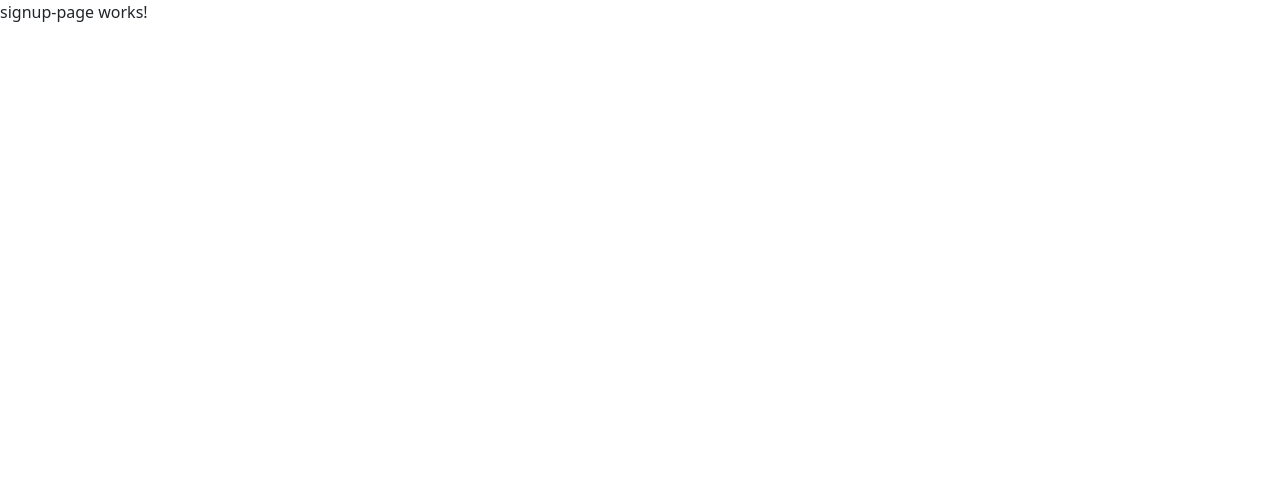
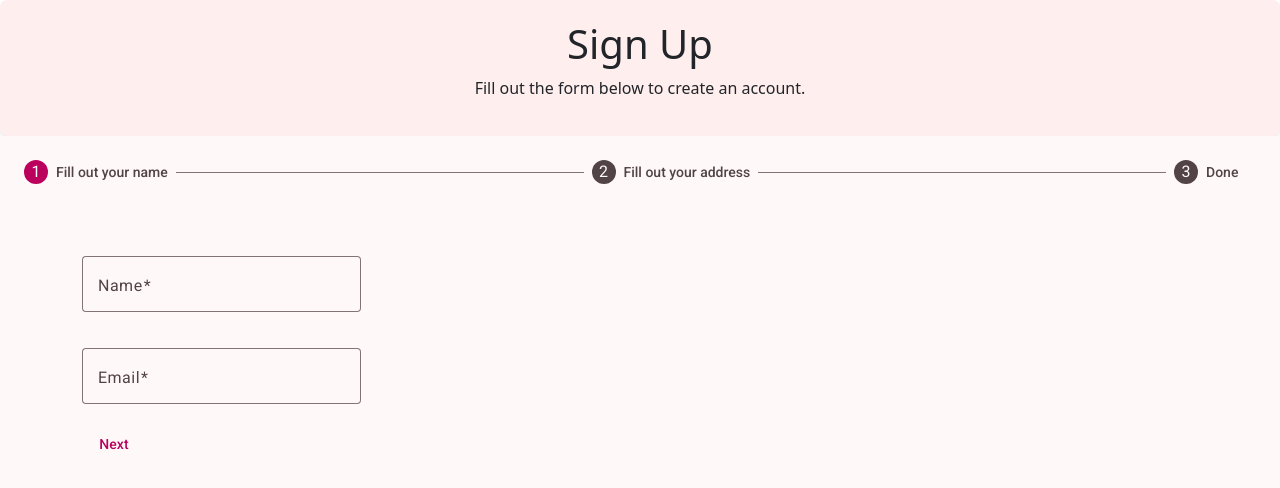
Before and after one commit to KushanRandeepa/Student-Management-System, an Angular app in the folder SMS-Frontend/: page /signup in a window 1280 px wide. Shown: the top 488 px of the page. Built offline with nearby package versions, Linux system fonts and the light colour scheme.

Commit message:
login /signup v1

```diff
--- a/SMS-Frontend/src/app/pages/landing-page/landing-page.component.html
+++ b/SMS-Frontend/src/app/pages/landing-page/landing-page.component.html
@@ -2,6 +2,9 @@
   <ul class="nav justify-content-center">
     <li class="nav-item">
       <a class="nav-link active" aria-current="page" href="#">Home</a>
+    </li>
+    <li class="nav-item">
+      <a class="nav-link" href="#">Services</a>
     </li>
     <li class="nav-item">
       <a class="nav-link" href="#">About Us</a>
--- a/SMS-Frontend/src/app/pages/login-page/login-page.component.css
+++ b/SMS-Frontend/src/app/pages/login-page/login-page.component.css
@@ -0,0 +1,7 @@
+#login-form {
+    margin-top: 2rem;
+    margin-bottom: 1rem;
+    font-family: 'Gill Sans', 'Gill Sans MT', Calibri, 'Trebuchet MS', sans-serif;
+    font-weight: bold;
+    color: rgb(71, 6, 49);
+}
--- a/SMS-Frontend/src/app/pages/login-page/login-page.component.html
+++ b/SMS-Frontend/src/app/pages/login-page/login-page.component.html
@@ -1 +1,31 @@
-<p>login-page works!</p>
+<div class="container mt-5 ">
+    <div class="row">
+        <div class="col-md-12 text-center mt -5">
+            <h2 class="mt-5 mb-3 " id="login-form">Login</h2>
+            <div class="">
+                <mat-form-field appearance="outline" class="w-25">
+                    <mat-label>Outline form field</mat-label>
+                    <input matInput placeholder="Placeholder">
+                </mat-form-field>
+            </div>
+
+            <div class="">
+                <mat-form-field appearance="outline" class="w-25">
+                    <mat-label>Enter your password</mat-label>
+                    <input matInput [type]="hide() ? 'password' : 'text'" />
+                    <button mat-icon-button matSuffix (click)="clickEvent($event)" [attr.aria-label]="'Hide password'"
+                        [attr.aria-pressed]="hide()">
+                        <mat-icon>{{hide() ? 'visibility_off' : 'visibility'}}</mat-icon>
+                    </button>
+                </mat-form-field>
+            </div>
+            <button mat-flat-button color="primary" routerLink="" class="w-25 mt-2">Login</button>
+        </div>
+        <div class="col-md-12 text-center mt-5">
+            <p class="mt-3 text-center">Don't have an account?  </p>
+            <button mat-raised-button color="primary" routerLink="/register" class=" mt-2">Register</button>
+        </div>
+
+
+    </div>
+</div>
--- a/SMS-Frontend/src/app/pages/login-page/login-page.component.ts
+++ b/SMS-Frontend/src/app/pages/login-page/login-page.component.ts
@@ -1,11 +1,18 @@
-import { Component } from '@angular/core';
-
+import { Component, signal } from '@angular/core';
+import {MatFormFieldModule} from '@angular/material/form-field';
+import {MatIconModule} from '@angular/material/icon';
+import {MatInputModule} from '@angular/material/input';
+import {MatButtonModule} from '@angular/material/button';
 @Component({
   selector: 'app-login-page',
-  imports: [],
+  imports: [MatFormFieldModule, MatIconModule, MatInputModule , MatButtonModule],
   templateUrl: './login-page.component.html',
   styleUrl: './login-page.component.css'
 })
 export class LoginPageComponent {
-
+ hide = signal(true);
+  clickEvent(event: MouseEvent) {
+    this.hide.set(!this.hide());
+    event.stopPropagation();
+  }
 }
--- a/SMS-Frontend/src/app/pages/signup-page/signup-page.component.css
+++ b/SMS-Frontend/src/app/pages/signup-page/signup-page.component.css
@@ -0,0 +1,13 @@
+#signup-header {
+  background-color:rgb(255, 238, 238);
+  padding: 20px;
+  border-radius: 8px;
+    text-align: center;
+    box-shadow: 0 2px 4px rgba(0, 0, 0, 0.1);
+
+}
+.input-label {
+    text-align: center;
+  font-weight: bold;
+  margin-bottom: 5px;
+}
--- a/SMS-Frontend/src/app/pages/signup-page/signup-page.component.html
+++ b/SMS-Frontend/src/app/pages/signup-page/signup-page.component.html
@@ -1 +1,71 @@
-<p>signup-page works!</p>
+<div id="signup-header">
+    <h1>Sign Up</h1>
+    <p>Fill out the form below to create an account.</p>
+</div>
+
+<mat-stepper linear="true" #stepper>
+    <mat-step [stepControl]="firstFormGroup">
+        <form [formGroup]="firstFormGroup">
+            <ng-template matStepLabel>Fill out your name</ng-template>
+
+            <div class="container  mt-5  ">
+                <div>
+                    <mat-form-field appearance="outline" class="w-25 mb-3">
+                        <mat-label>Name</mat-label>
+                        <input matInput placeholder="Last name, First name" formControlName="name" required>
+                    </mat-form-field>
+                </div>
+                <div>
+                    <mat-form-field appearance="outline" class="w-25">
+                        <mat-label>Email</mat-label>
+                        <input matInput placeholder="Email" formControlName="email" required>
+                    </mat-form-field>
+                </div>
+                <div>
+                    <button mat-button matStepperNext>Next</button>
+                </div>
+            </div>
+        </form>
+    </mat-step>
+
+    <mat-step [stepControl]="secondFormGroup" label="Fill out your address">
+        <form [formGroup]="secondFormGroup">
+            <div class="container mt-5 ">
+                <div>
+                    <mat-form-field appearance="outline" class="w-25">
+                        <mat-label>Address</mat-label>
+                        <input matInput placeholder="Ex. 1 Main St, New York, NY" formControlName="address" required>
+                    </mat-form-field>
+                </div>
+                <div>
+                    <mat-form-field appearance="outline" class="w-25">
+                        <mat-label>Address</mat-label>
+                        <input matInput placeholder="Ex. 1 Main St, New York, NY" formControlName="address" required>
+                    </mat-form-field>
+                </div>
+                <div>
+                    <mat-form-field appearance="outline" class="w-25">
+                        <mat-label>Address</mat-label>
+                        <input matInput placeholder="Ex. 1 Main St, New York, NY" formControlName="address" required>
+                    </mat-form-field>
+                </div>
+                <div>
+                    <button mat-button matStepperPrevious>Back</button>
+                    <button mat-button matStepperNext>Next</button>
+                </div>
+            </div>
+        </form>
+    </mat-step>
+
+    <mat-step>
+        <ng-template matStepLabel>Done</ng-template>
+        <div class="container text-center">
+            <h3>You are now done.</h3>
+        <div>
+            <button mat-button matStepperPrevious>Back</button>
+            <button mat-button (click)="stepper.reset()">Reset</button>
+        </div>
+        </div>
+    </mat-step>
+
+</mat-stepper>
--- a/SMS-Frontend/src/app/pages/signup-page/signup-page.component.ts
+++ b/SMS-Frontend/src/app/pages/signup-page/signup-page.component.ts
@@ -1,9 +1,15 @@
-import { Component } from '@angular/core';
+import { Component , inject} from '@angular/core';
 import { IDeactivateGuard } from '../../services/guards/DeactivateGuard-service';
+
+import {FormBuilder, Validators, FormsModule, ReactiveFormsModule} from '@angular/forms';
+import {MatInputModule} from '@angular/material/input';
+import {MatFormFieldModule} from '@angular/material/form-field';
+import {MatStepperModule} from '@angular/material/stepper';
+import {MatButtonModule} from '@angular/material/button';
 
 @Component({
   selector: 'app-signup-page',
-  imports: [],
+  imports: [FormsModule, ReactiveFormsModule, MatInputModule, MatFormFieldModule, MatStepperModule, MatButtonModule ],
   templateUrl: './signup-page.component.html',
   styleUrl: './signup-page.component.css'
 })
@@ -14,4 +20,15 @@ export class SignupPageComponent implements IDeactivateGuard {
    return confirm(' Are you sure you want to leave .');
   }
 
+   private _formBuilder = inject(FormBuilder);
+
+  firstFormGroup = this._formBuilder.group({
+    name: ['', Validators.required],
+    email: ['', [Validators.required, Validators.email]],
+  });
+  secondFormGroup = this._formBuilder.group({
+    address: ['', Validators.required],
+  });
+  isLinear = false;
+
 }
```
